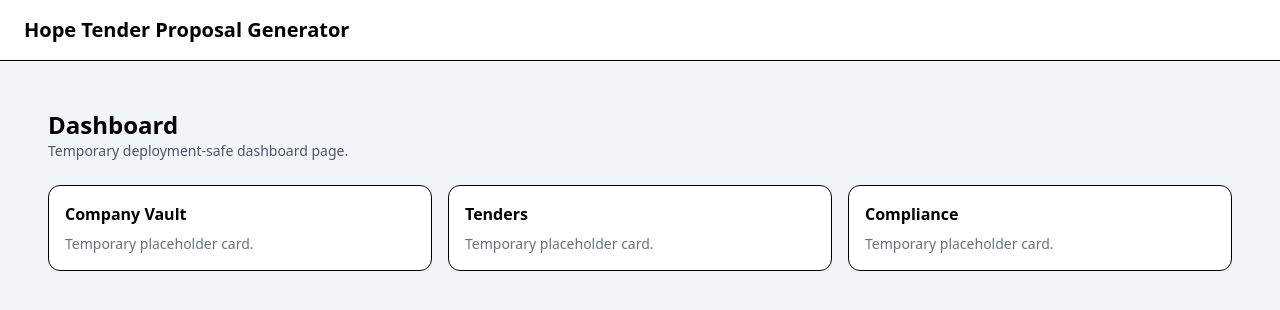
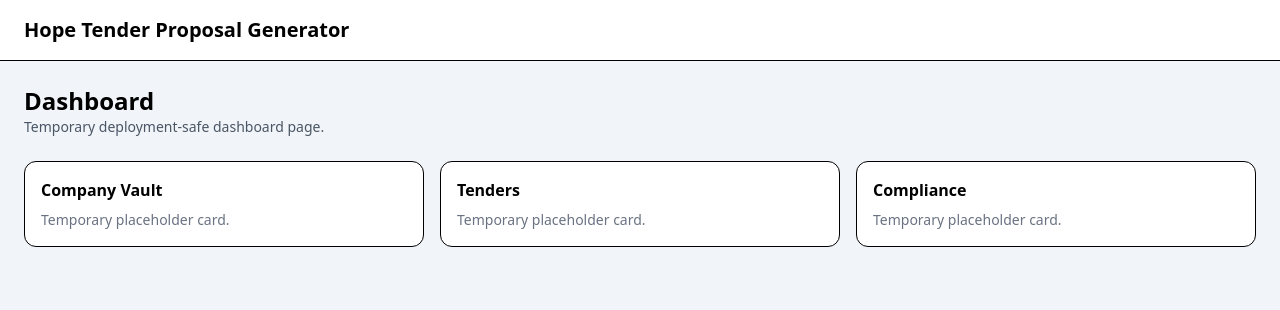
Before and after one commit to ahmekebe83-ship-it/hope-tender-next-app, a Next.js app: page /dashboard in a window 1280 px wide. Shown: the top 310 px of the page. Built offline with nearby package versions, Linux system fonts and the light colour scheme.

Commit message:
Temporarily simplify real dashboard route for Vercel runtime fix

```diff
--- a/app/(dashboard)/dashboard/page.tsx
+++ b/app/(dashboard)/dashboard/page.tsx
@@ -1,6 +1,6 @@
 export default function DashboardPage() {
   return (
-    <div className="p-6 space-y-6">
+    <div className="space-y-6">
       <div>
         <h1 className="text-2xl font-bold">Dashboard</h1>
         <p className="text-sm text-gray-600">
```
